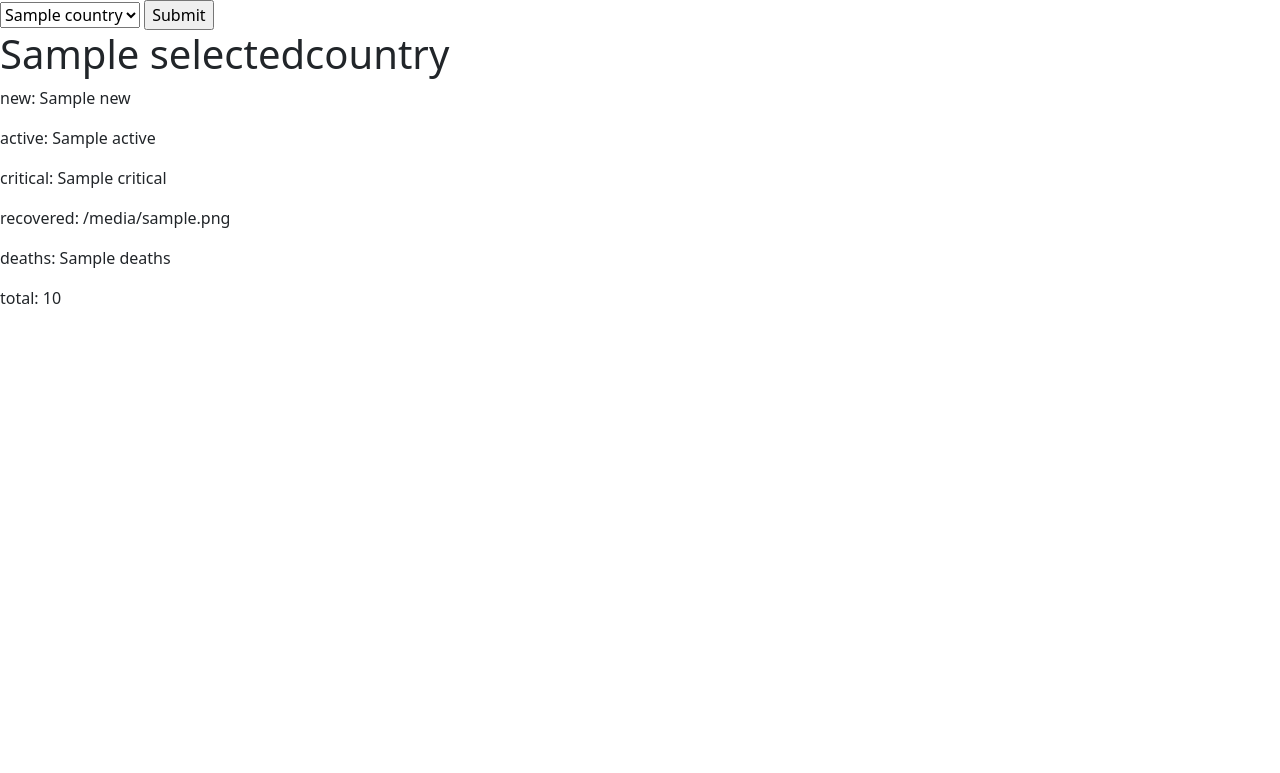
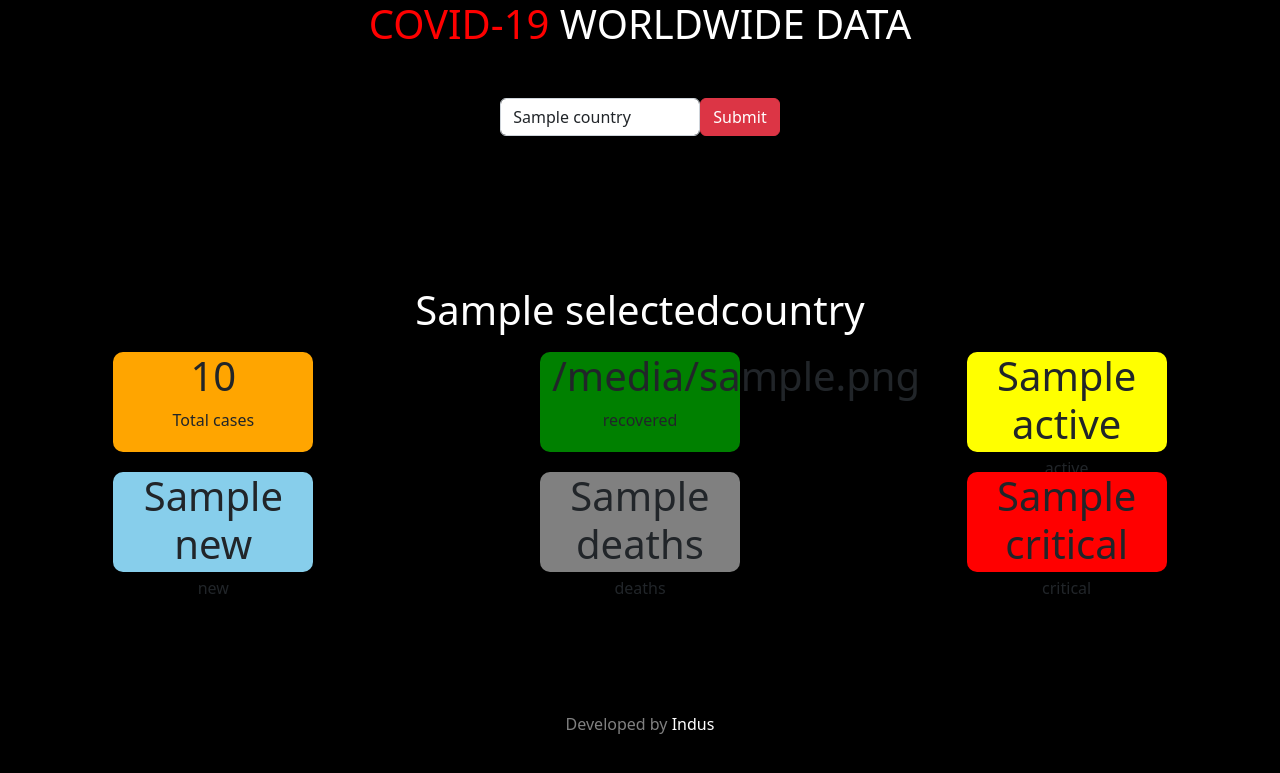
Before and after one commit to ycoodr/django-CovipApp, a Django app: template templates/helloworld.html in a window 1280 px wide. Shown: the top 773 px of the page. Run offline with Django 3.2, Linux system fonts and the light colour scheme; the template is opened without the code that fills it: most values are stand-ins (such as "Sample title", 1, 10 or a date in 2020).

Commit message:
добавление стилей

```diff
--- a/templates/helloworld.html
+++ b/templates/helloworld.html
@@ -13,22 +13,56 @@
       crossorigin="anonymous"
     />
   </head>
-  <body>
-    <form method="post" action="">
+  <style>
+    .container {
+      margin-top: 10px;
+      margin-bottom: 10px;
+    }
+  </style>
+  <body style="background-color: black">
+
+
+    <h1 style="color: white; text-align: center; "><span style="color: red;">COVID-19</span> WORLDWIDE DATA</h1>
+    <form style="margin-top: 50px;" method="post" class="d-flex justify-content-center align-items-center" action="">
       {% csrf_token %}
-      <select name="selectedcountry">
+      <select class="form-control" style="width: 200px;" name="selectedcountry">
         {% for country in mylist %}
         <option>{{ country }}</option>
         {% endfor %}
       </select>
-      <input type="submit" name="" />
+      <input type="submit" class="btn btn-danger" name="" />
     </form>
-    <h1>{{ selectedcountry }}</h1>
-    <p>new: {{ new }}</p>
-    <p>active: {{ active }}</p>
-    <p>critical: {{ critical }}</p>
-    <p>recovered: {{ recovered }}</p>
-    <p>deaths: {{ deaths }}</p>
-    <p>total: {{ total }}</p>
+    <h1 style="margin-top: 150px; color: white; text-align: center;">{{ selectedcountry }}</h1>
+    <div class="d-flex justify-content-center align-items-center">
+      <div class="container" style="border-radius: 10px; background-color: orange; height: 100px; width: 200px;">
+        <h1 style="text-align: center;">{{ total }}</h1>
+        <p style="text-align: center;">Total cases</p>
+      </div>
+      <div class="container" style="border-radius: 10px; background-color: green; height: 100px; width: 200px;">
+        <h1 style="text-align: center;">{{ recovered }}</h1>
+        <p style="text-align: center;">recovered</p>
+      </div>
+      <div class="container" style="border-radius: 10px; background-color: yellow; height: 100px; width: 200px;">
+        <h1 style="text-align: center;">{{ active }}</h1>
+        <p style="text-align: center;">active</p>
+      </div>
+
+    </div>
+    <div class="d-flex justify-content-center align-items-center">
+      <div class="container" style="border-radius: 10px; background-color: skyblue;height: 100px; width: 200px;">
+        <h1 style="text-align: center;">{{ new }}</h1>
+        <p style="text-align: center;">new</p>
+      </div>
+      <div class="container" style="border-radius: 10px; background-color: grey;height: 100px; width: 200px;">
+        <h1 style="text-align: center;">{{ deaths }}</h1>
+        <p style="text-align: center;">deaths</p>
+      </div>
+      <div class="container" style="border-radius: 10px; background-color: red;height: 100px; width: 200px;">
+        <h1 style="text-align: center;">{{ critical }}</h1>
+        <p style="text-align: center;">critical</p>
+      </div>
+
+    </div>
+    <p style="margin-top: 130px; color: grey; text-align: center;">Developed by <span style="color: white;">Indus</span></p>
   </body>
 </html>
```
